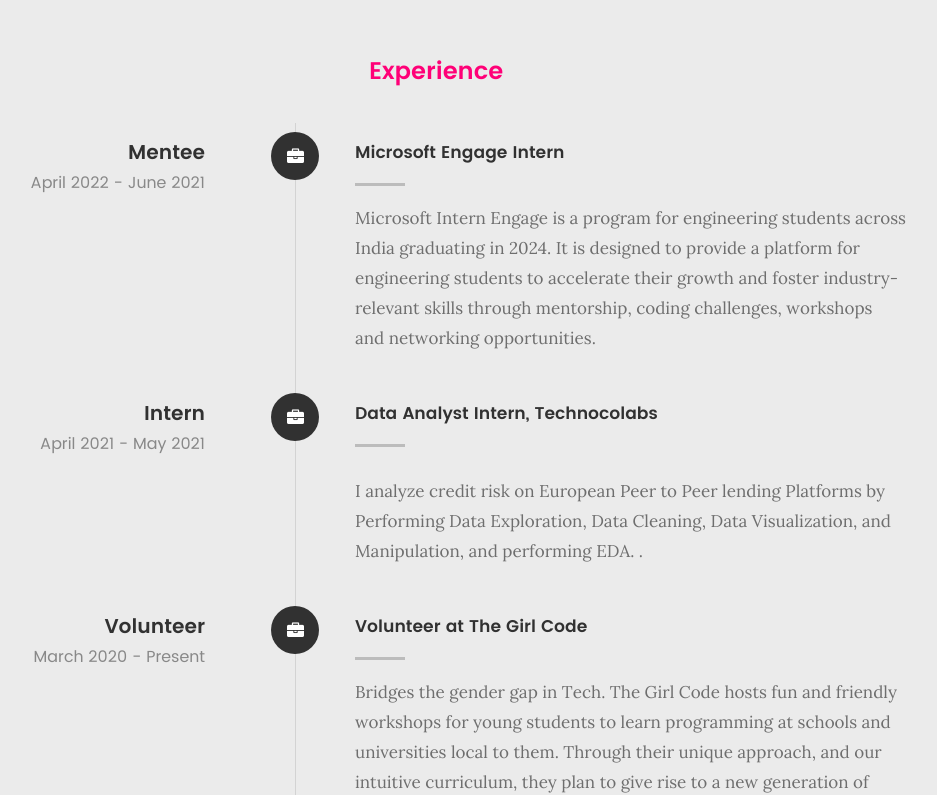
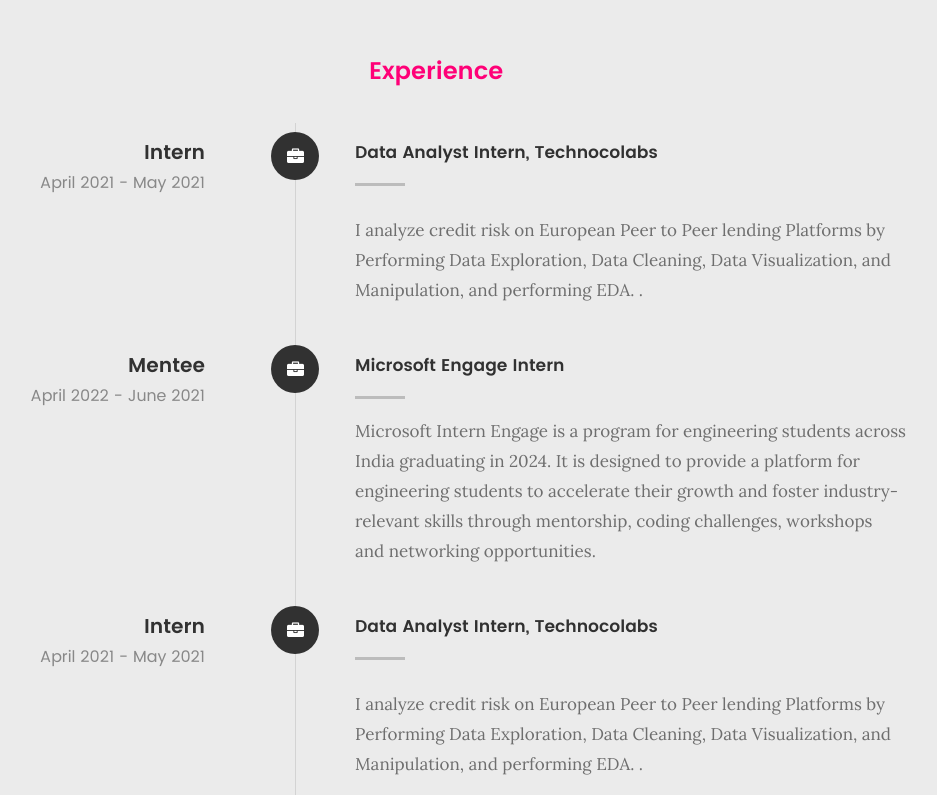
Before and after one commit to Satakshi20/Portfolio, a plain HTML site: page portfolio/Portfolio/index.html in a window 1280 px wide. Shown: the part 3065-3860 px from the top of the page, without its empty margins (184-1121 px from the left). Drawn offline with Linux system fonts and the light colour scheme.

Commit message:
Update index.html

```diff
--- a/portfolio/Portfolio/index.html
+++ b/portfolio/Portfolio/index.html
@@ -312,6 +312,33 @@
             <div class="col-twelve">
 
                 <div class="timeline-wrap">
+
+
+                    <div class="timeline-block">
+
+                        <div class="timeline-ico">
+                            <i class="fa fa-briefcase"></i>
+                        </div>
+
+                        <div class="timeline-header">
+                            <h3>Intern</h3>
+                            <p>April 2021 - May 2021</p>
+                        </div>
+
+                        <div class="timeline-content">
+                            <h4>Data Analyst Intern, Technocolabs</h4>
+                            </p>I analyze credit risk on European Peer to Peer lending Platforms by Performing Data Exploration, Data Cleaning,
+                             Data Visualization, and Manipulation, and performing EDA. .</p>
+                        </div>
+
+                    </div> <!-- /timeline-block -->
+
+
+
+
+
+
+
 
                     <div class="timeline-block">
 
```
